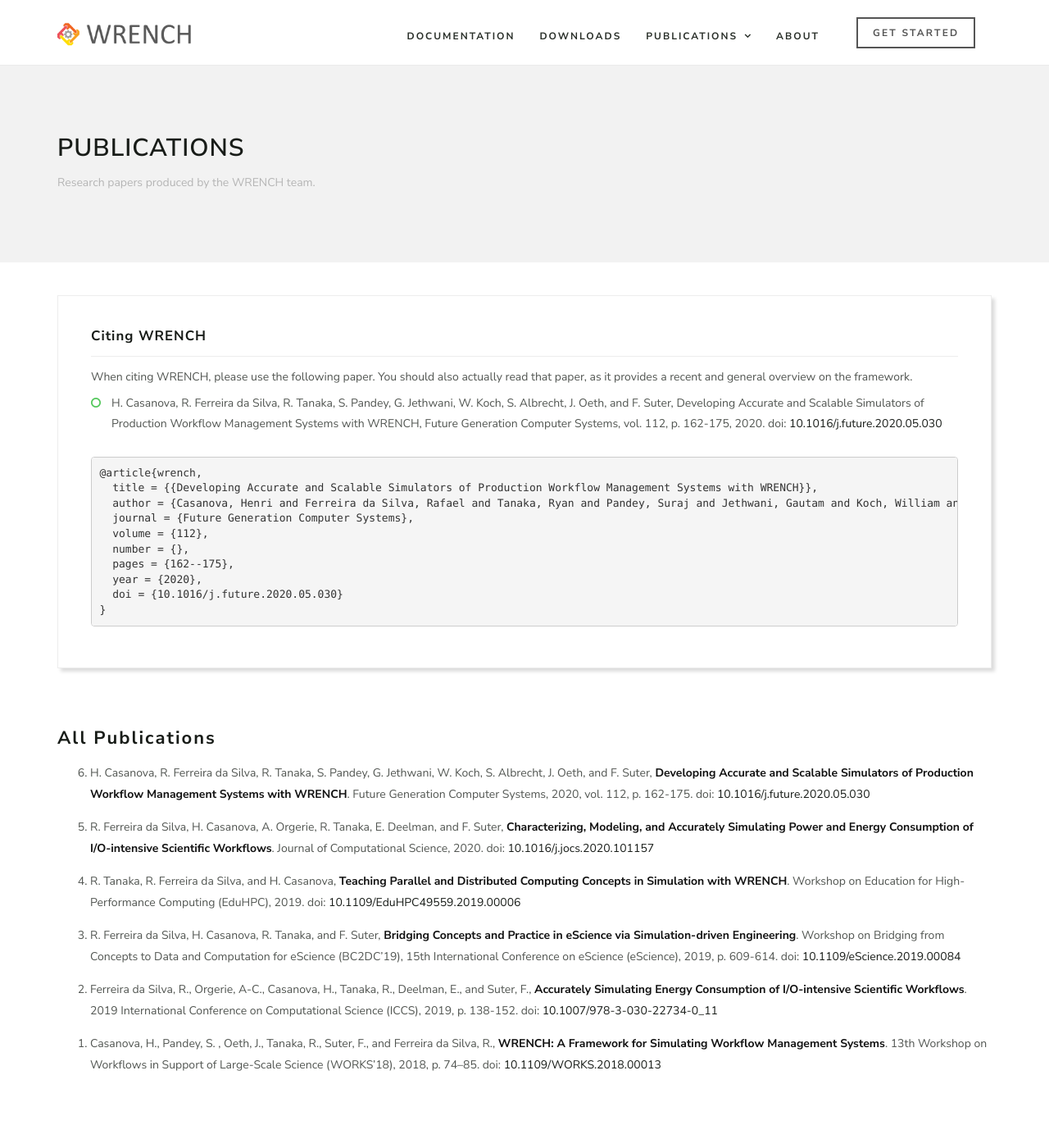
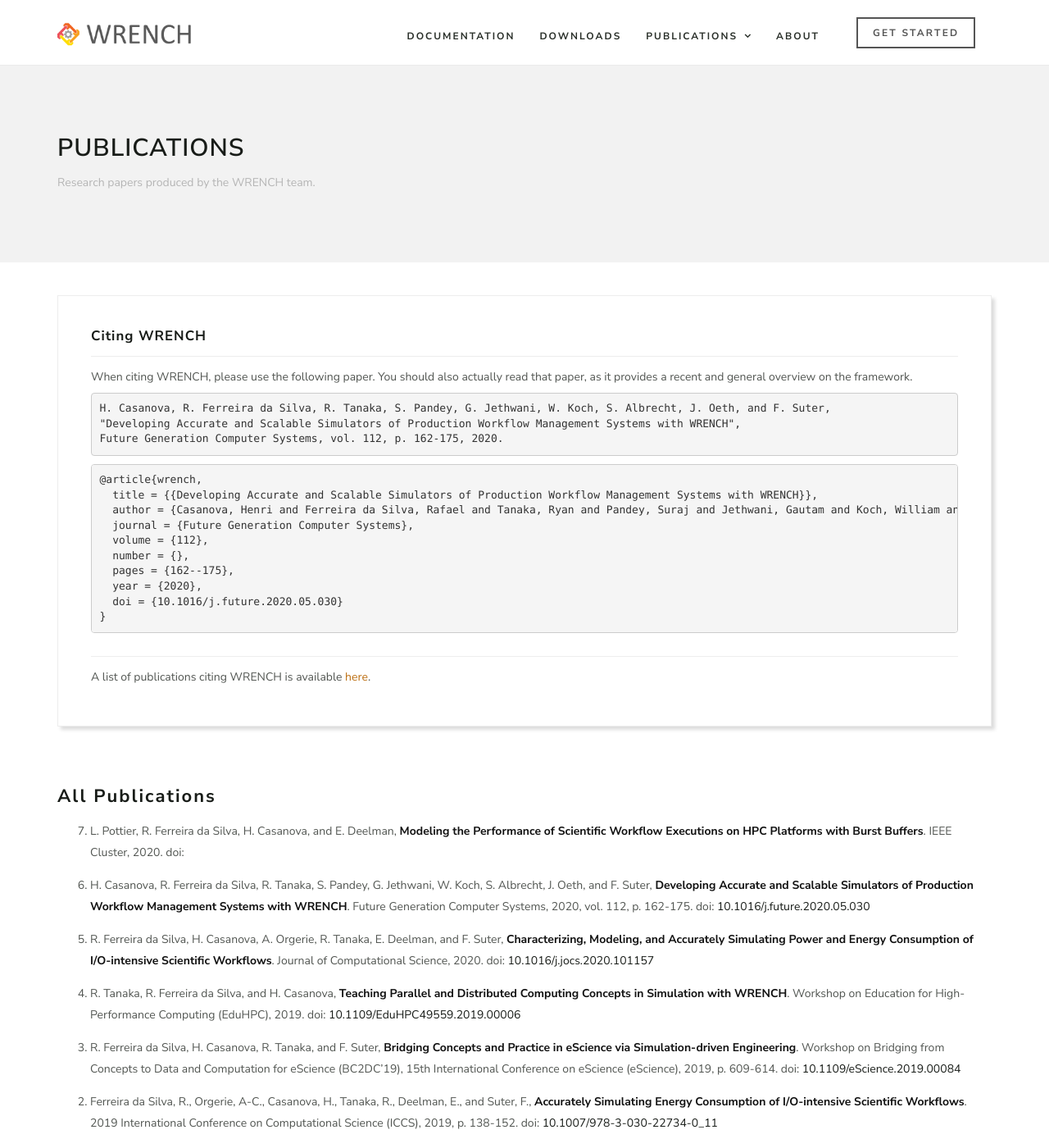
Before and after one commit to wrench-project/wrench-project.github.io, a Jekyll site: the page built from publications.html, in a window 1280 px wide and 1400 px high. Shown: the whole window at 82% size. Built offline with Jekyll 4.4.1, drawn with Linux system fonts in a browser that asks for light colours; nearby versions of some CDN libraries; comment, search, counter and statistics services are not loaded.

Commit message:
updating list of publications

```diff
--- a/_data/publications.yml
+++ b/_data/publications.yml
@@ -1,3 +1,9 @@
+- title: "Modeling the Performance of Scientific Workflow Executions on HPC Platforms with Burst Buffers"
+  authors: "L. Pottier, R. Ferreira da Silva, H. Casanova, and E. Deelman"
+  description: "IEEE Cluster, 2020"
+  doi: ""
+  url: ""
+
 - title: "Developing Accurate and Scalable Simulators of Production Workflow Management Systems with WRENCH"
   authors: "H. Casanova, R. Ferreira da Silva, R. Tanaka, S. Pandey, G. Jethwani, W. Koch, S. Albrecht, J. Oeth, and F. Suter"
   description: "Future Generation Computer Systems, 2020, vol. 112, p. 162-175"
--- a/publications.html
+++ b/publications.html
@@ -35,15 +35,10 @@
                     <div class="plan-content">
                         <p>When citing WRENCH, please use the following paper. You should also actually read
                             that paper, as it provides a recent and general overview on the framework.</p>
-                        <ul class="angle angle-right">
-                            <li>
-                                H. Casanova, R. Ferreira da Silva, R. Tanaka, S. Pandey, G. Jethwani, W. Koch, S.
-                                Albrecht, J. Oeth, and F. Suter, Developing Accurate and Scalable Simulators of
-                                Production Workflow Management Systems with WRENCH, Future Generation Computer Systems,
-                                vol. 112, p. 162-175, 2020.
-                                doi: <a href="https://doi.org/10.1016/j.future.2020.05.030" target="_blank">10.1016/j.future.2020.05.030</a>
-                            </li>
-                        </ul>
+                        <pre>
+H. Casanova, R. Ferreira da Silva, R. Tanaka, S. Pandey, G. Jethwani, W. Koch, S. Albrecht, J. Oeth, and F. Suter,
+"Developing Accurate and Scalable Simulators of Production Workflow Management Systems with WRENCH",
+Future Generation Computer Systems, vol. 112, p. 162-175, 2020.</pre>
                         <pre>
 @article{wrench,
   title = {{ "{{Developing Accurate and Scalable Simulators of Production Workflow Management Systems with WRENCH"}}}},
@@ -55,6 +50,9 @@
   year = {2020},
   doi = {10.1016/j.future.2020.05.030}
 }</pre>
+                        <p style="border-top: 1px solid #eee; margin-top: 2em; padding-top: 1em">
+                            A list of publications citing WRENCH is available <a href="/wrench-citations" style="color: #bd7014">here</a>.
+                        </p>
                     </div>
                 </div>
             </div>
--- a/usages.html
+++ b/usages.html
@@ -9,7 +9,9 @@
                 <div class="page-section">
                     <h1 class="page-title ">They Use WRENCH</h1>
                     <div class="page-breadcrumb">
-                        Publications, Simulators, and Research enabled by WRENCH.
+                        Publications, Simulators, and Research enabled by WRENCH.<br/>
+                        <i>A list of publications citing WRENCH is available <a href="/wrench-citations"
+                                                                                style="color: #bd7014">here</a></i>.
                     </div>
                 </div>
             </div>
```
